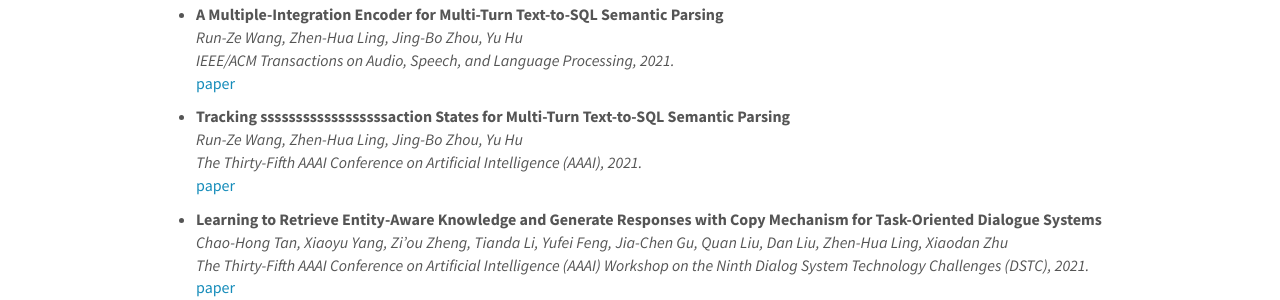
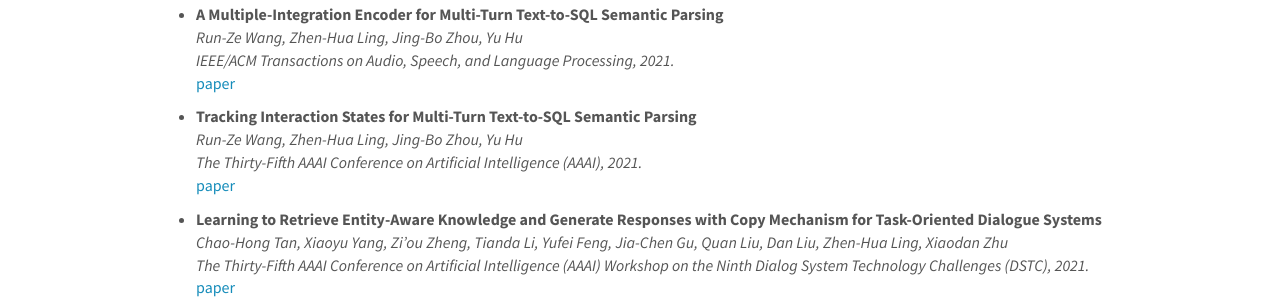
Before and after one commit to ustcnlp/ustcnlp.github.io, a Jekyll site: the page built from _pages/publications.md, in a window 1280 px wide and 900 px high, scrolled down 810 px. Shown: the part 154-454 px from the top of the window. Built offline with Jekyll 4.4.1, drawn with Linux system fonts in a browser that asks for light colours; nearby versions of some CDN libraries.

Commit message:
Update publist.yml

```diff
--- a/_data/publist.yml
+++ b/_data/publist.yml
@@ -70,7 +70,7 @@
     display: paper
 
 
-- title: "Tracking ssssssssssssssssssaction States for Multi-Turn Text-to-SQL Semantic Parsing"
+- title: "Tracking Interaction States for Multi-Turn Text-to-SQL Semantic Parsing"
   authors: Run-Ze Wang, Zhen-Hua Ling, Jing-Bo Zhou, Yu Hu
   venue: The Thirty-Fifth AAAI Conference on Artificial Intelligence (AAAI), 2021.
   link:
```
